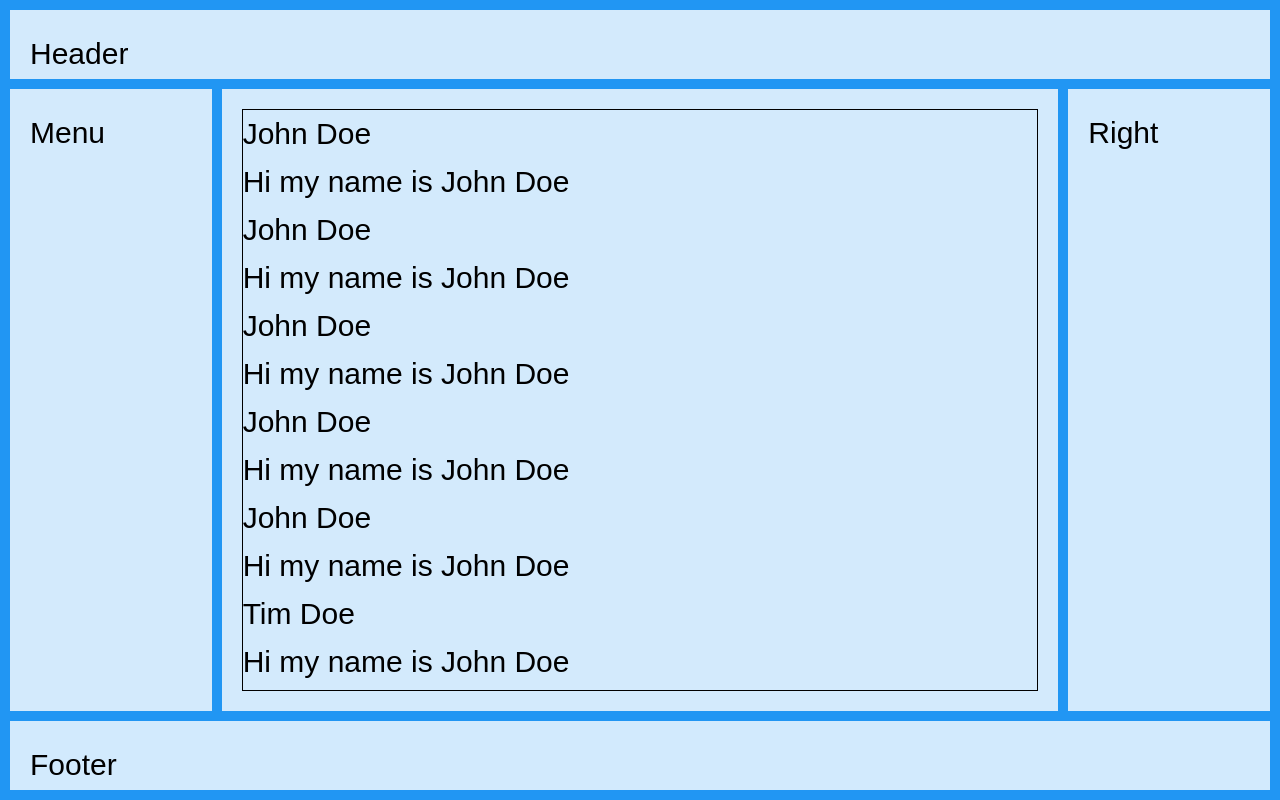
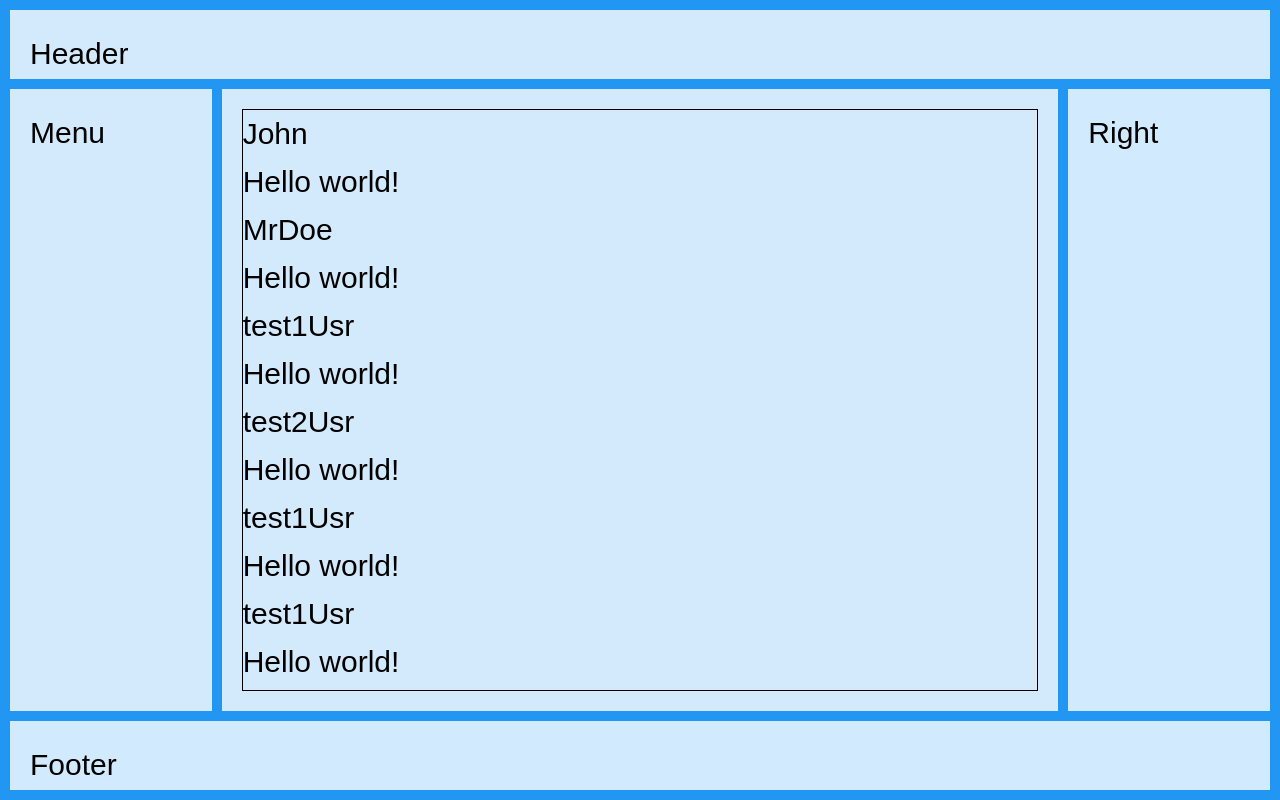
Before and after one commit to wpresti/chat-app, a React (Create React App) app: page / in a window 1280 px wide. Built offline with nearby package versions, Linux system fonts and the light colour scheme.

Commit message:
temporary message component done. todo: add key

```diff
--- a/src/App.js
+++ b/src/App.js
@@ -1,13 +1,27 @@
+import { Component } from 'react';
 import './App.css';
 import ChatGrid from './components/ChatGrid'
 
+class App extends Component{
+  state = {
+    messageList: [{userName: "John", msg: "Hello world!"},
+    {userName: "MrDoe", msg: "Hello world!"},
+    {userName: "test1Usr", msg: "Hello world!"},
+    {userName: "test2Usr", msg: "Hello world!"},
+    {userName: "test1Usr", msg: "Hello world!"},
+    {userName: "test1Usr", msg: "Hello world!"},
+    {userName: "test1Usr", msg: "Hello world!"},]
+  }
 
-function App() {
-  return (
+  render(){
+    return (
     <div className="App">
-      <ChatGrid></ChatGrid>
+      <ChatGrid messageList={this.state.messageList}></ChatGrid>
     </div>
-  );
+    );
+
+  }
 }
 
+
 export default App;
--- a/src/components/ChatGrid.js
+++ b/src/components/ChatGrid.js
@@ -7,7 +7,7 @@ export class ChatGrid extends Component{
         return <div className="grid-container" style={gridContainer}>
                 <div className="header" style={Object.assign({}, header, gridElement)}>Header</div>
                 <div className="menu" style={Object.assign({}, menu, gridElement)}>Menu</div>
-                <div className="main" style={Object.assign({}, main, gridElement)}><MessageBox></MessageBox></div>
+                <div className="main" style={Object.assign({}, main, gridElement)}><MessageBox messageList = {this.props.messageList}></MessageBox></div>
                 <div className="right" style={Object.assign({}, right, gridElement)}>Right</div>
                 <div className="footer" style={Object.assign({}, footer, gridElement)}>Footer</div>
         </div>
--- /dev/null
+++ b/src/components/Message.js
@@ -0,0 +1,19 @@
+import React, { Component } from 'react'
+
+export class Message extends Component {
+    componentDidMount() {
+        console.log("mESSAGE MOUNTED",this.props.msg)
+    }
+    render() {
+        const {userName, msg} = this.props.msg
+        console.log("username:", userName, "msg:", msg)
+        return (
+            <div>
+                <dt>{userName}</dt>
+                <dd>{msg}</dd>
+            </div>
+        )
+    }
+}
+
+export default Message
--- a/src/components/MessageBox.js
+++ b/src/components/MessageBox.js
@@ -1,32 +1,15 @@
 import React, { Component } from 'react'
+import MessageMapper from './MessageMapper'
 
 export class MessageBox extends Component {
-    state = {
 
-    }
     //https://stackoverflow.com/questions/29793160/making-unordered-list-scrollable/29793235
     render() {
+        console.log(this.props.messageList)
         return (
             <div style={divContainer}>
                 <dl style={detailedList}>
-                    <dt>John Doe</dt>
-                    <dd>Hi my name is John Doe</dd>
-                    <dt>John Doe</dt>
-                    <dd>Hi my name is John Doe</dd>
-                    <dt>John Doe</dt>
-                    <dd>Hi my name is John Doe</dd>
-                    <dt>John Doe</dt>
-                    <dd>Hi my name is John Doe</dd>
-                    <dt>John Doe</dt>
-                    <dd>Hi my name is John Doe</dd>
-                    <dt>Tim Doe</dt>
-                    <dd>Hi my name is John Doe</dd>
-                    <dt>Tim Doe</dt>
-                    <dd>Hi my name is John Doe</dd>
-                    <dt>Tim Doe</dt>
-                    <dd>Hi my name is John Doe</dd>
-                    <dt>Tim Doe</dt>
-                    <dd>Hi my name is John Doe</dd>
+                    <MessageMapper messageList={this.props.messageList}></MessageMapper>
                 </dl>
             </div>
         )
--- /dev/null
+++ b/src/components/MessageMapper.js
@@ -0,0 +1,19 @@
+import React, { Component } from 'react'
+import Message from './Message'
+// map function
+export class MessageMapper extends Component {
+    render() {
+        // return this.props.message.map((msg) => (
+        //     console.log(msg)
+        // ));
+        return this.props.messageList.map((msg) => {
+            console.log("MESSAGE MAPPER",msg)
+            return <Message msg={msg}></Message>
+            // console.log(msg)
+        });
+
+
+    }
+}
+
+export default MessageMapper
```
Also changed, not shown: 1 other file (tests, documents, lock files or other folders).
